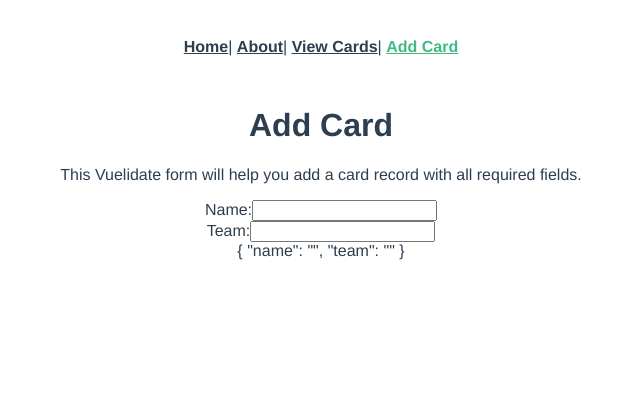
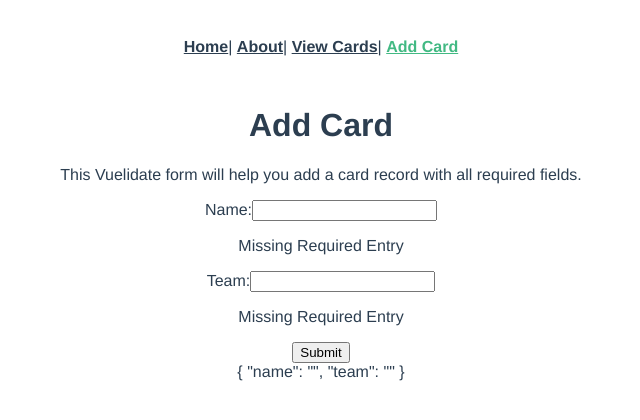
Before and after one commit to VincentPauley/vinnies-cards, a Vue app in the folder ui/: page /add-card in a window 1280 px wide. Shown: the top 420 px of the page, without its empty margins (319-959 px from the left). Built offline with nearby package versions, Linux system fonts and the light colour scheme.

Commit message:
started building up form components

```diff
--- /dev/null
+++ b/ui/src/components/form/TextInput.vue
@@ -0,0 +1,39 @@
+<template>
+  <div>
+    <label :for="id">{{ label }}:</label>
+    <input type="text" :id="id" v-model="value">
+    <p v-if="missingRequirement">Missing Required Entry</p>
+  </div>
+</template>
+
+<script>
+export default {
+  props: {
+    id: {
+      type: String,
+      required: true
+    },
+    label: {
+      type: String,
+      required: true
+    },
+    required: {
+      type: Boolean,
+      default: false
+    }
+  },
+  data: () => ({
+    value: ""
+  }),
+  computed: {
+    missingRequirement() {
+      return this.required && this.value === "";
+    }
+  }
+  // methods: {
+  //   validate() {
+
+  //   }
+  // }
+};
+</script>
--- a/ui/src/views/AddCard.vue
+++ b/ui/src/views/AddCard.vue
@@ -3,26 +3,31 @@
     <h1>Add Card</h1>
     <p>This Vuelidate form will help you add a card record with all required fields.</p>
     <form action>
-      <div>
-        <label for="name">Name:</label>
-        <input id="name" type="text" v-model="cardModel.name">
-      </div>
-      <div>
-        <label for="team">Team:</label>
-        <input id="team" type="text" v-model="cardModel.team">
-      </div>
+      <TextInput id="card-name" label="Name" :required="true"/>
+      <TextInput id="card-team" label="Team" :required="true"/>
+      <button type="submit" @click.prevent="submit">Submit</button>
     </form>
     <div>{{ cardModel }}</div>
   </div>
 </template>
 
 <script>
+import TextInput from "@/components/form/TextInput";
+
 export default {
+  components: {
+    TextInput
+  },
   data: () => ({
     cardModel: {
       name: "",
       team: ""
     }
-  })
+  }),
+  methods: {
+    submit() {
+      console.log("...calling submit");
+    }
+  }
 };
 </script>
```
Also changed, not shown: 1 other file (tests, documents, lock files or other folders).
